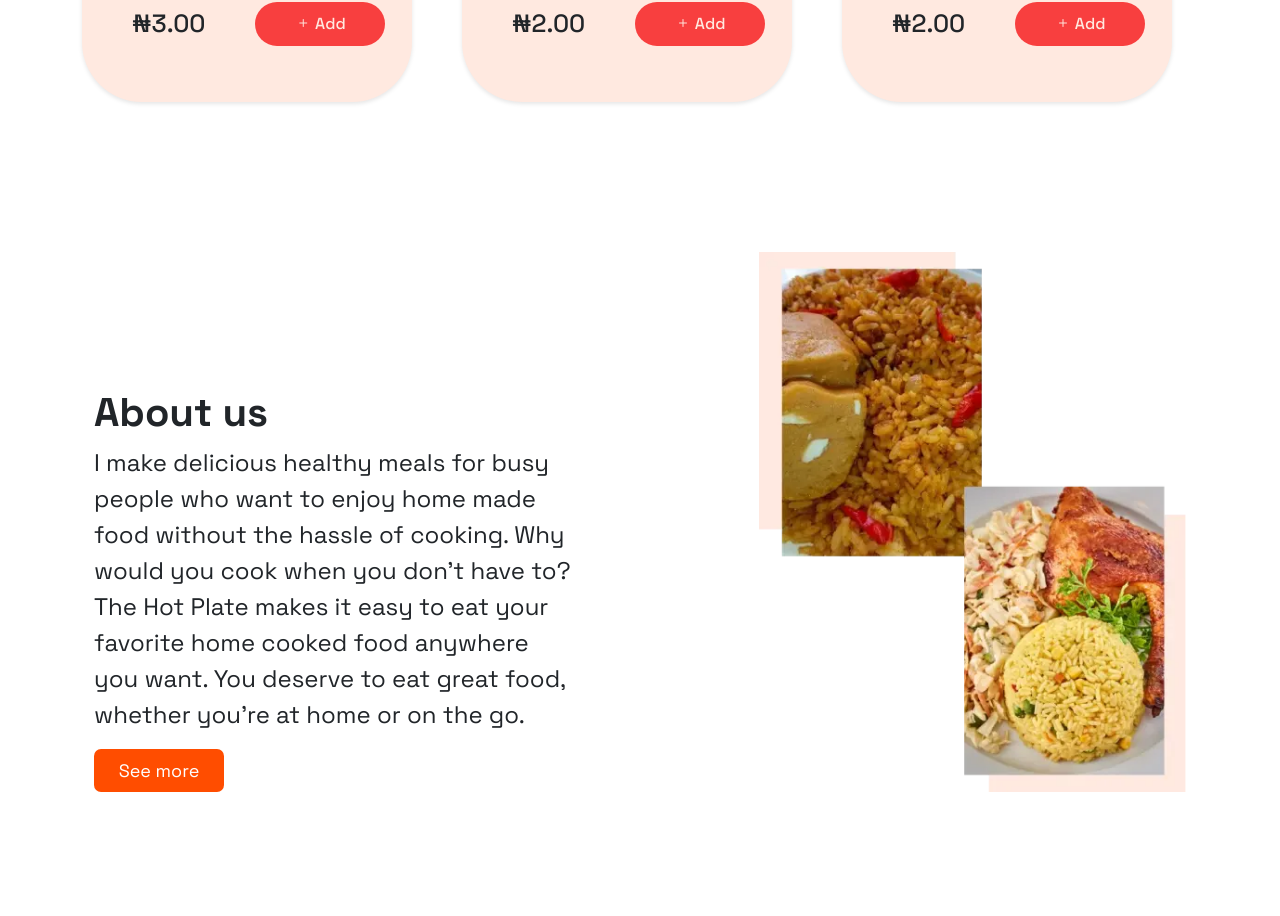
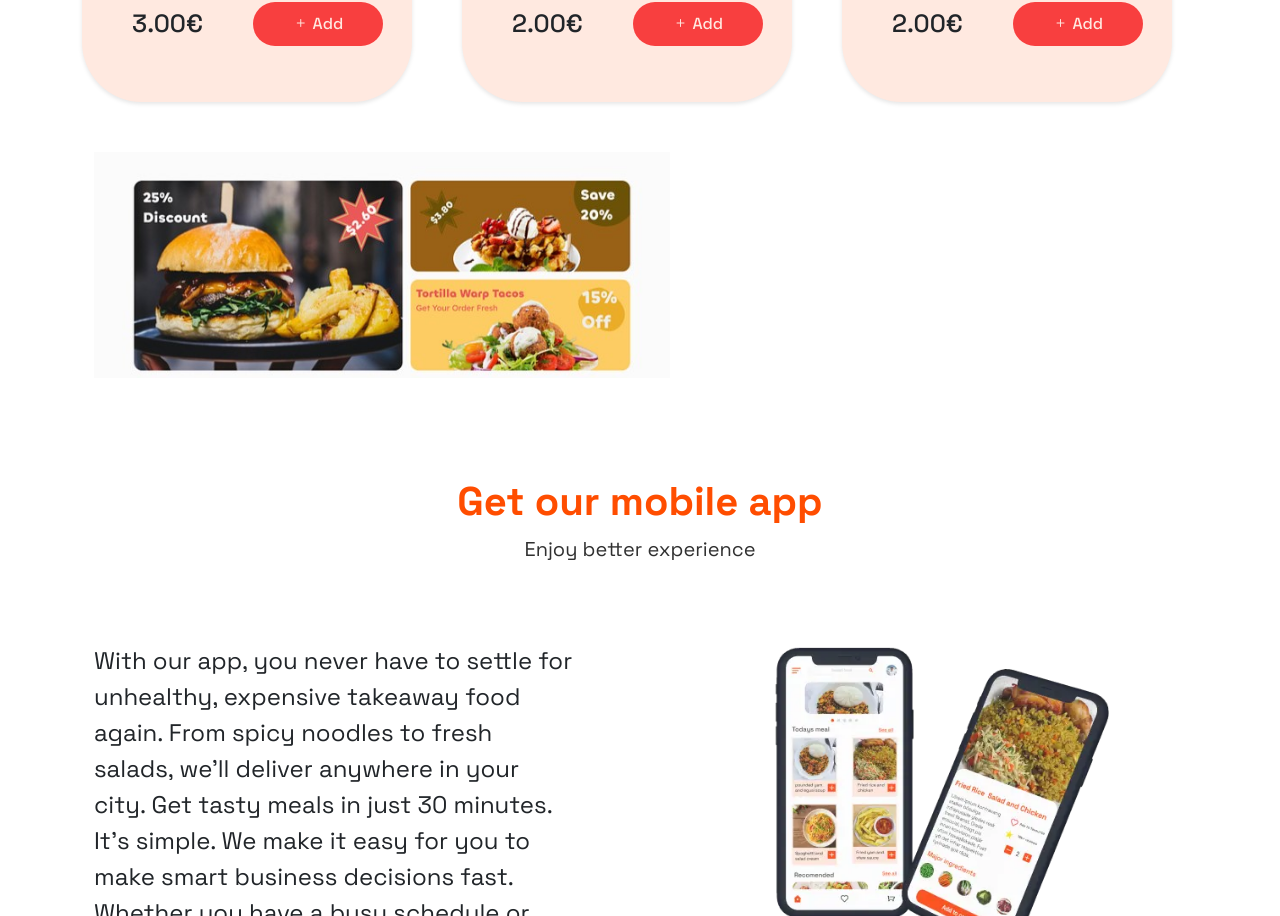
Before and after one commit to Ghaieth1/Food-react-app, a React (Create React App) app: page / in a window 1280 px wide. Shown: the part 2884-3800 px from the top of the page. Built offline with nearby package versions, Linux system fonts and the light colour scheme.

Commit message:
discount section v1

```diff
--- a/src/components/SectionComponents/HeroThreeContent.js
+++ b/src/components/SectionComponents/HeroThreeContent.js
@@ -10,7 +10,7 @@ const HeroThreeContent = (props) => {
 
   //Converting prices to two decimal places
 
-  const price = `₦${props.price.toFixed(2)}`;
+  const price = `${props.price.toFixed(2)}€`;
 
   //END
 
--- a/src/components/SectionComponents/HeroThreeForm.js
+++ b/src/components/SectionComponents/HeroThreeForm.js
@@ -83,11 +83,6 @@ const HeroThreeForm = (props) => {
         <TheButton type='submit' onClick={ontooltipHandler}>
           <i className='bi bi-plus'></i> Add
         </TheButton>
-        {/*Error message to be displayed on incorrect user input */}
-        {!amountIsValid && (
-          <p>Input is invalid, Pleae Input a amount between 1 and 5</p>
-        )}
-        {/*END */}
       </form>
     </>
   );
--- a/src/components/Sections/HeroFourSection.js
+++ b/src/components/Sections/HeroFourSection.js
@@ -3,8 +3,9 @@ import { Row, Container, Col } from 'react-bootstrap';
 import TheButton from '../Ui/TheButton';
 import 'bootstrap/dist/css/bootstrap.min.css';
 import classes from './HeroFourSection.module.css';
-import aboutImage from '../../assets/image/about-image.webp';
+
 import Modal from '../Ui/Modal';
+import discount from '../../assets/image/discount card.jpg';
 
 const HeroFourSection = () => {
   const [showModal, setShowModal] = useState(false);
@@ -54,34 +55,13 @@ const HeroFourSection = () => {
               data-aos-easing='ease-out'
               data-aos-duration='700'
             >
-              <div className={classes.text_div}>
-                <h2 className={classes.text_header}>About us</h2>
-                <p className={classes.text_content}>
-                  I make delicious healthy meals for busy people who want to
-                  enjoy home made food without the hassle of cooking. Why would
-                  you cook when you don't have to? The Hot Plate makes it easy
-                  to eat your favorite home cooked food anywhere you want. You
-                  deserve to eat great food, whether you're at home or on the
-                  go.
-                </p>
-                <div className={classes.button_div}>
-                  <TheButton onClick={aboutModal}>See more</TheButton>
-                </div>
-              </div>
-            </Col>
-            <Col lg={6}>
-              <div
-                className={classes.image_div}
-                data-aos='fade-left'
-                data-aos-easing='ease-out'
-                data-aos-duration='700'
-              >
-                <img
-                  className={classes.image}
-                  src={aboutImage}
-                  alt='about'
-                ></img>
-              </div>
+              <img
+                src={discount}
+                alt='discount card'
+                onClick={aboutModal}
+                width='100%'
+                height='auto'
+              ></img>
             </Col>
           </Row>
         </Container>
--- a/src/components/Sections/HeroFourSection.module.css
+++ b/src/components/Sections/HeroFourSection.module.css
@@ -1,6 +1,6 @@
 .row {
-  padding: 100px 0 50px 0;
-  max-width: 1200px;
+  width: 1200px; /* ou toute autre largeur désirée */
+  margin: auto;
 }
 
 .text_div {
@@ -39,12 +39,20 @@
 
 .image {
   width: 100%;
+  max-width: 100%; /* Assurez-vous que la largeur maximale est définie à 100% */
 }
 
+.HeroFourSection_row__2XpeA {
+  width: 1200px; /* ou toute autre largeur désirée */
+  margin: auto;
+}
 .about_modal {
   padding: 30px;
 }
 
+.button_div {
+  width: 200px;
+}
 .about_body {
   overflow-y: auto;
   max-height: 300px;
--- a/src/components/Sections/HeroThreeSection.js
+++ b/src/components/Sections/HeroThreeSection.js
@@ -143,7 +143,7 @@ const HeroThreeSection = () => {
         >
           <Col xs={12}>
             <div className={classes.header_div}>
-              <h2>Our daily dishes</h2>
+              <h2>Our Regular Menu</h2>
               <p>Check out recommended dishes of your choice</p>
             </div>
             {/* Ajoutez les boutons de filtre */}
```
Also changed, not shown: src/assets/image/discount card.jpg (added).
